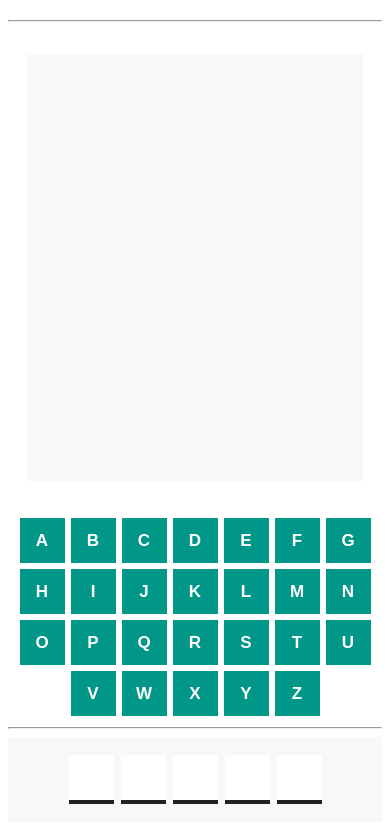
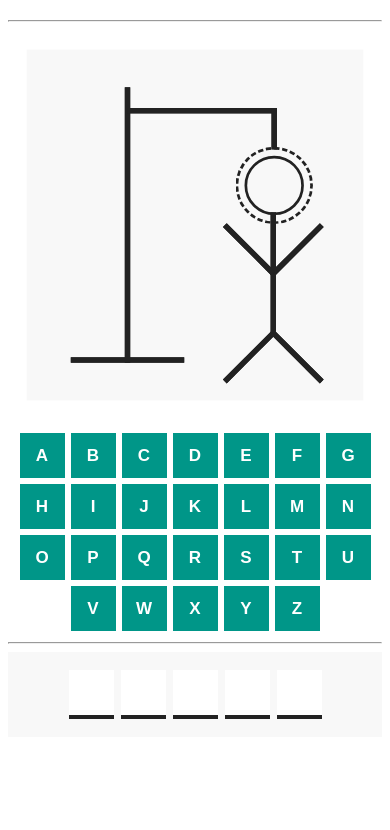
Before and after one commit to imadtawab/hangman, a plain HTML site: page index.html in a window 390 px wide. Shown: the part 49-879 px from the top of the page. After the commit the page ends 844 px from the top, so only its background shows below. Drawn offline with Linux system fonts and the light colour scheme.

Commit message:
Add files via upload

```diff
--- a/project12.css
+++ b/project12.css
@@ -228,17 +228,6 @@ html {
   color: #222;
 }
 
-.parent .hangman .base,
-.parent .hangman .base::before,
-.parent .hangman .base .hang,
-.parent .hangman .base .hang:before,
-.parent .hangman .base .hang .body,
-.parent .hangman .base .hang .body .head,
-.main,
-.pied {
-  opacity: 0;
-}
-
 .wrong1 .parent .hangman .base {
   opacity: 1;
 }
@@ -271,6 +260,18 @@ html {
   opacity: 1;
 }
 
+.container .parent .hangman .base::after,
+.container .parent .hangman .base,
+.container .parent .hangman .base::before,
+.container .parent .hangman .base .hang,
+.container .parent .hangman .base .hang .body .head,
+.container .parent .hangman .base .hang .body .head .main::before,
+.container .parent .hangman .base .hang .body .head .main::after,
+.container .parent .hangman .base .hang .body .head .pied::before,
+.container .parent .hangman .base .hang .body .head .pied::after {
+  background-color: #222;
+}
+
 @media (max-width: 500px) {
   .container .parent {
     -webkit-box-orient: vertical;
@@ -282,5 +283,21 @@ html {
     -webkit-transform: scale(0.9);
             transform: scale(0.9);
   }
+  .container .parent .hangman .base {
+    height: 300px;
+  }
+  .container .parent .hangman .base::before {
+    top: 20px;
+  }
+  .container .parent .hangman .base .hang {
+    top: 20px;
+    height: 40px;
+  }
+  .container .parent .hangman .base .hang:before {
+    top: 40px;
+  }
+  .container .parent .hangman .base .hang .body {
+    top: 50px;
+  }
 }
 /*# sourceMappingURL=project12.css.map */
```
Also changed, not shown: project12.js (indentation only).
